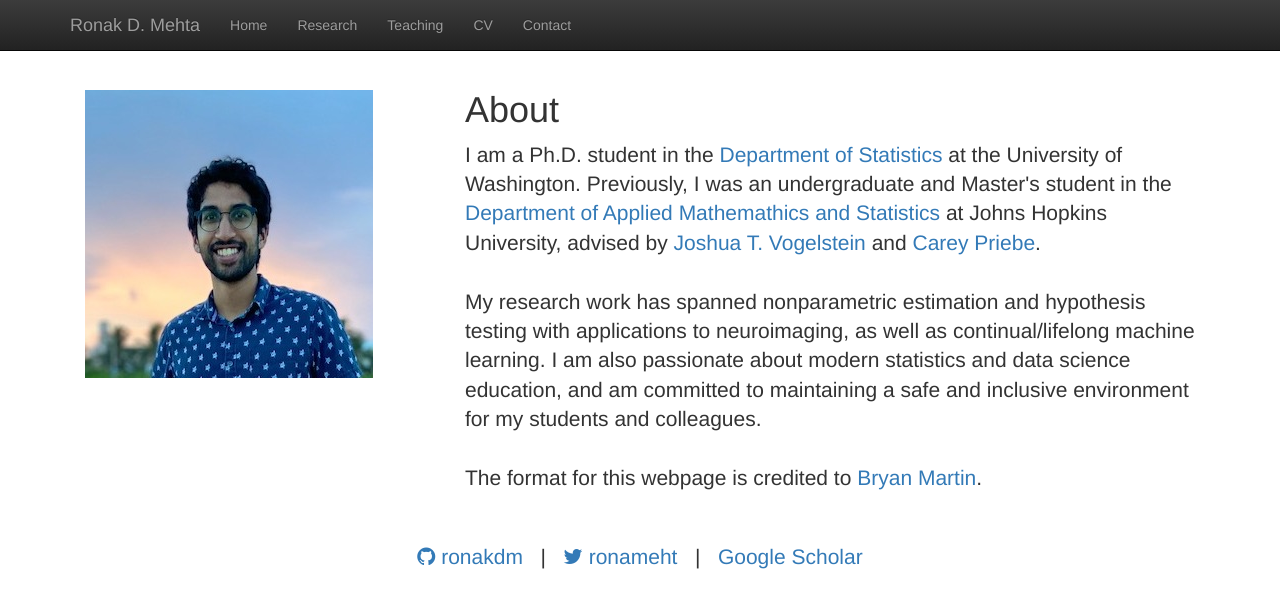
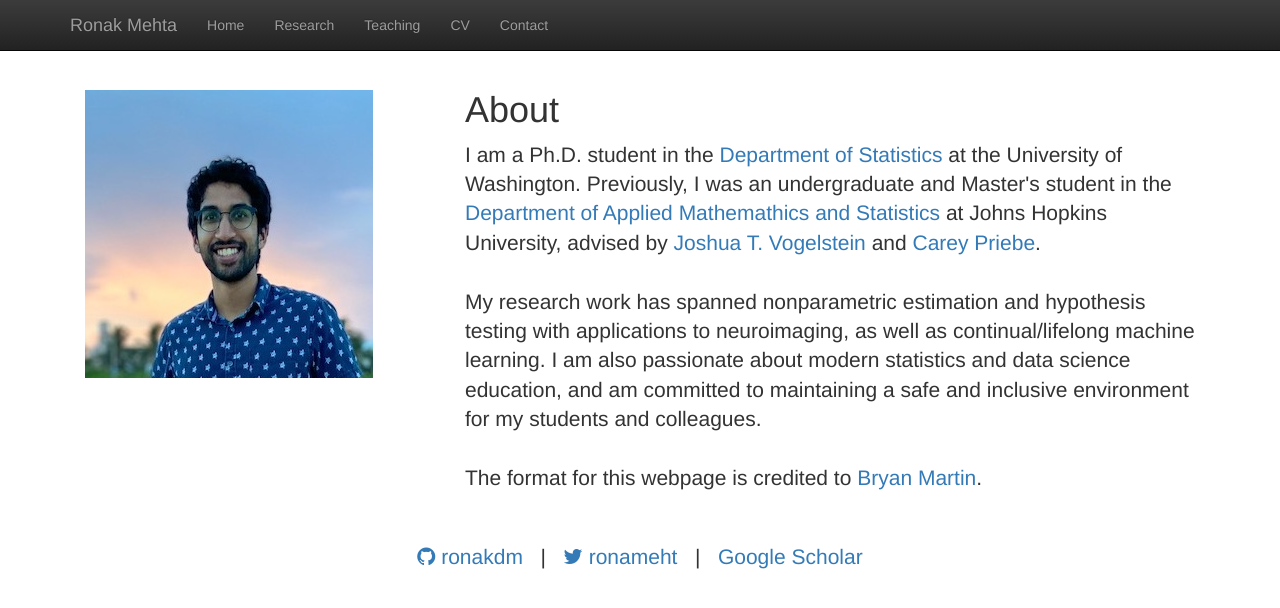
Before and after one commit to shreyap18/shreyap18.github.io, a Jekyll site: the page built from index.html, in a window 1280 px wide. Shown: the top 608 px of the page. Built offline with Jekyll 4.4.1, drawn with Linux system fonts in a browser that asks for light colours; nearby versions of some CDN libraries; library files that are not in the unit come from our copies.

Commit message:
Removed middle initial.

```diff
--- a/_config.yml
+++ b/_config.yml
@@ -1,7 +1,7 @@
 ###########
 # site.url, site.title
 
-title: 'Ronak D. Mehta'
+title: 'Ronak Mehta'
 
 ## note:
 #  use site.path in your templates to make it work for both protocols e.g. http and https
```
